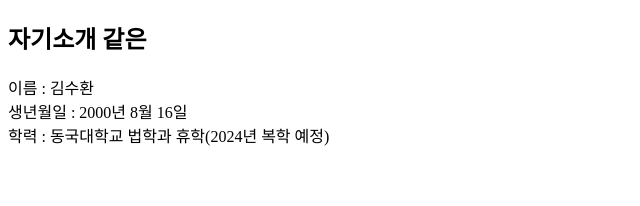
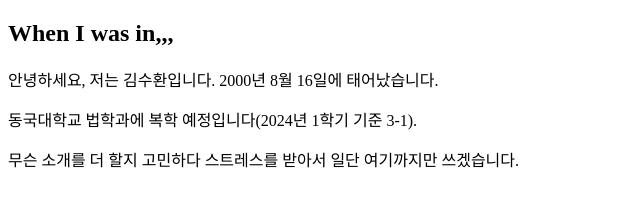
Before and after one commit to shwan0816/shwan_0816, a plain HTML site: page intro.html in a window 1280 px wide. Shown: the whole page, without its empty margins (0-640 px from the left). Drawn offline with Linux system fonts and the light colour scheme.

Commit message:
Add files via upload

```diff
--- a/intro.html
+++ b/intro.html
@@ -10,16 +10,20 @@
             list-style: none;
             padding : 0;
         }
+    </style>
 
-    </style>
 </head>
 
 <body>
-    <h2>자기소개 같은</h2>
-    <ul>
-        <li>이름 : 김수환</li>
-        <li>생년월일 : 2000년 8월 16일</li>
-        <li>학력 : 동국대학교 법학과 휴학(2024년 복학 예정)</li>
-    </ul>
+    <h2>When I was in,,,</h2>
+    <p>
+    안녕하세요, 저는 김수환입니다.
+    2000년 8월 16일에 태어났습니다.
+    </p>
+    <p>
+    동국대학교 법학과에 복학 예정입니다(2024년 1학기 기준 3-1).
+    </p>
+    무슨 소개를 더 할지 고민하다 스트레스를 받아서 일단 여기까지만 쓰겠습니다.
+
 </body>
 </html>
```
Also changed, not shown: index.html (+8 -7 lines).
